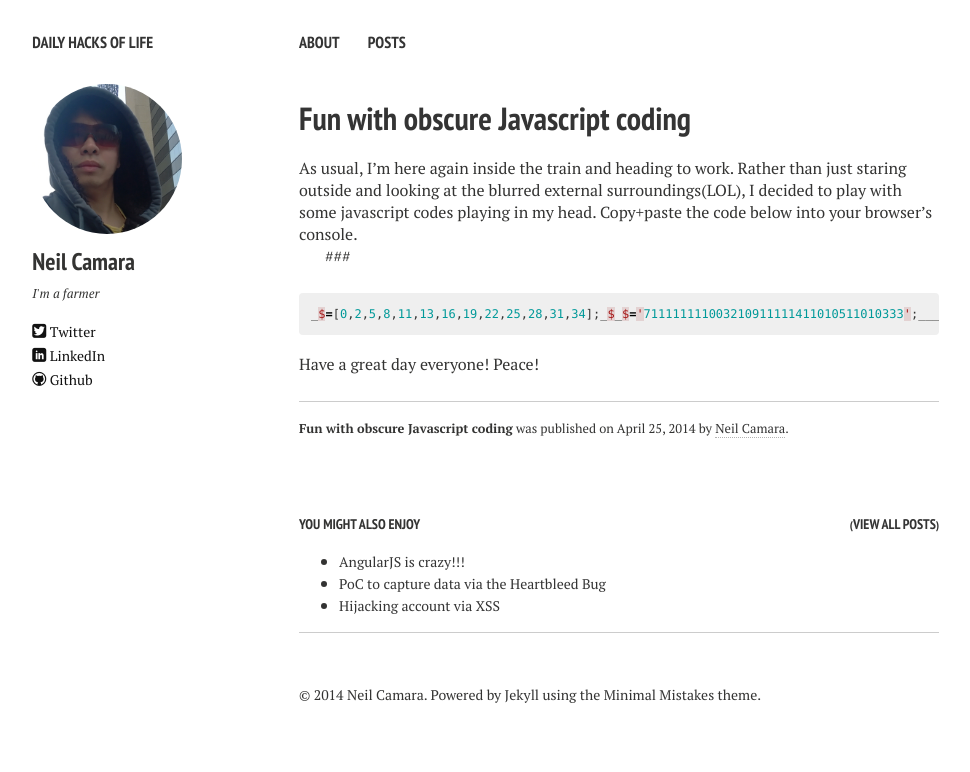
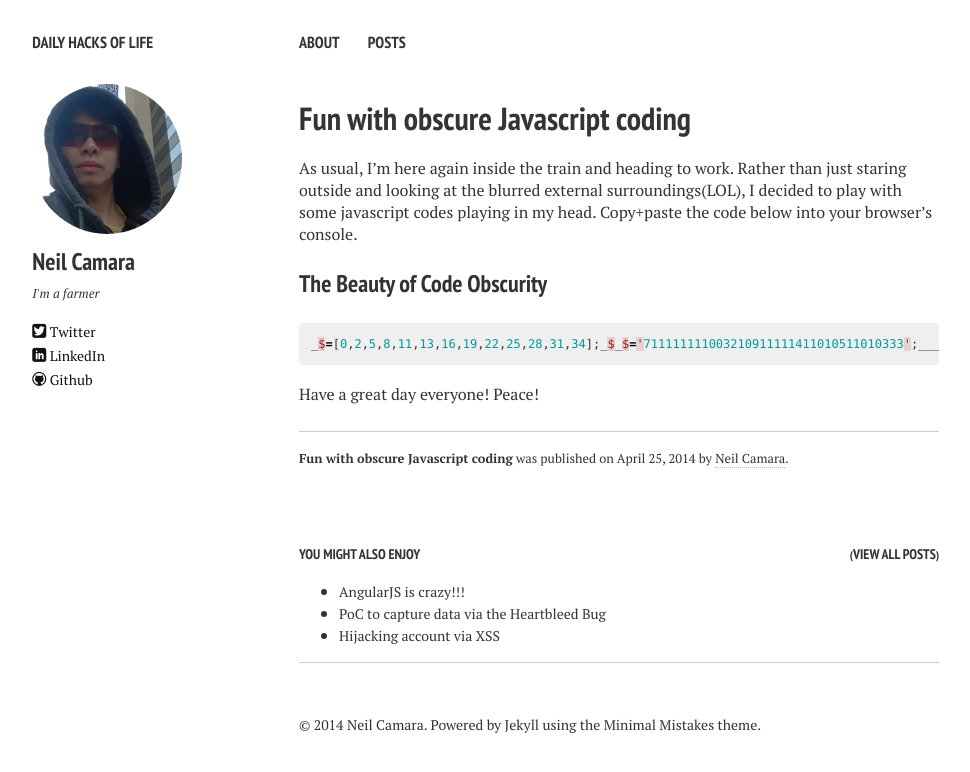
Before and after one commit to c0debreaker/c0debreaker.github.io, a Jekyll site: the page built from _posts/2014-04-25-javascript-fun-post.md, in a window 1280 px wide. Shown: the top 772 px of the page, without its empty margins (21-991 px from the left). Built offline with Jekyll 4.4.1, drawn with Linux system fonts in a browser that asks for light colours; nearby versions of some CDN libraries.

Commit message:
added sub title

```diff
--- a/_posts/2014-04-25-javascript-fun-post.md
+++ b/_posts/2014-04-25-javascript-fun-post.md
@@ -8,7 +8,7 @@ comments: true
 
 As usual, I'm here again inside the train and heading to work. Rather than just staring outside and looking at the blurred external surroundings(LOL), I decided to play with some javascript codes playing in my head. Copy+paste the code below into your browser's console.
 
-###
+### The Beauty of Code Obscurity
 
 {% highlight c %}
 
```
